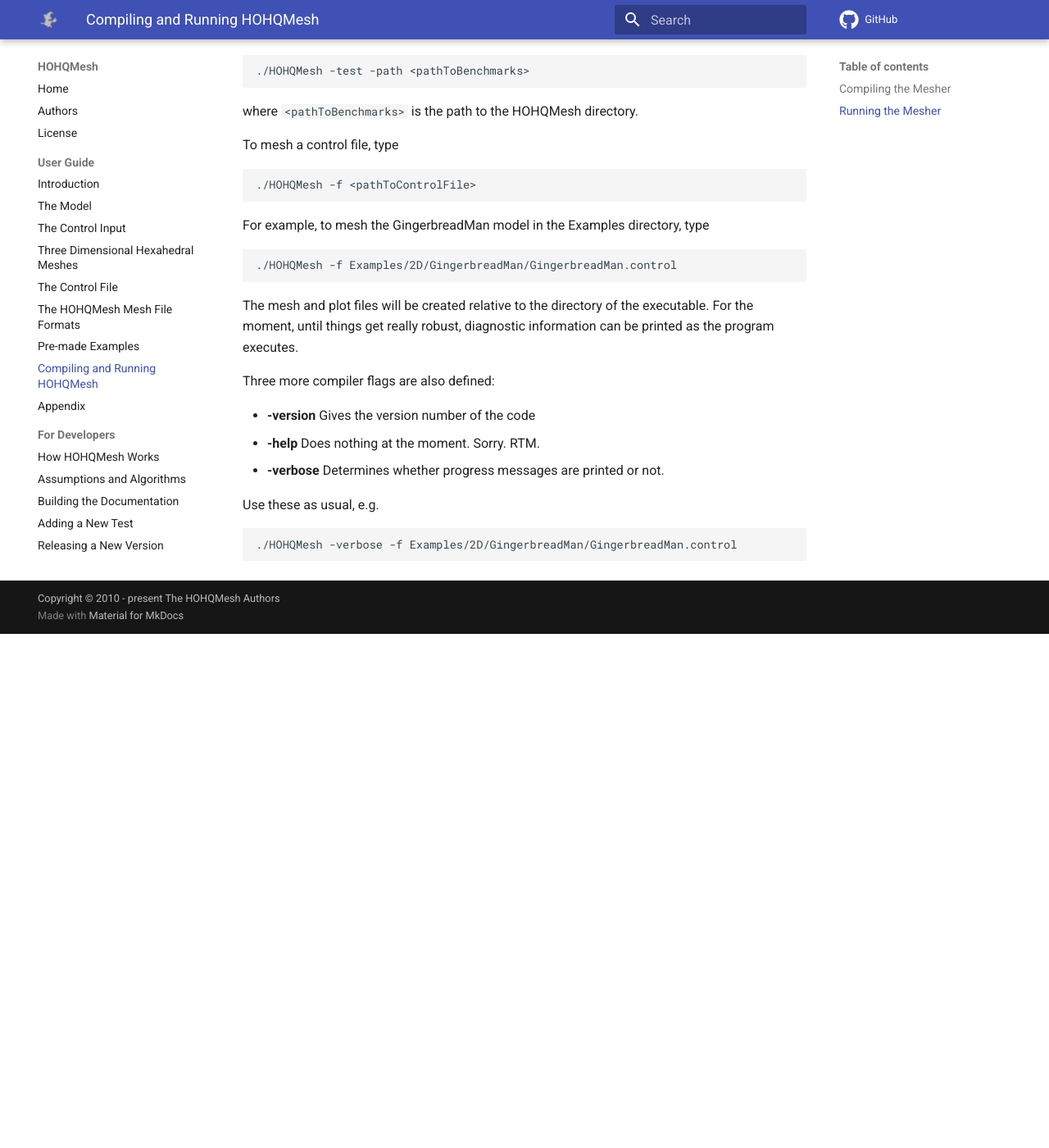
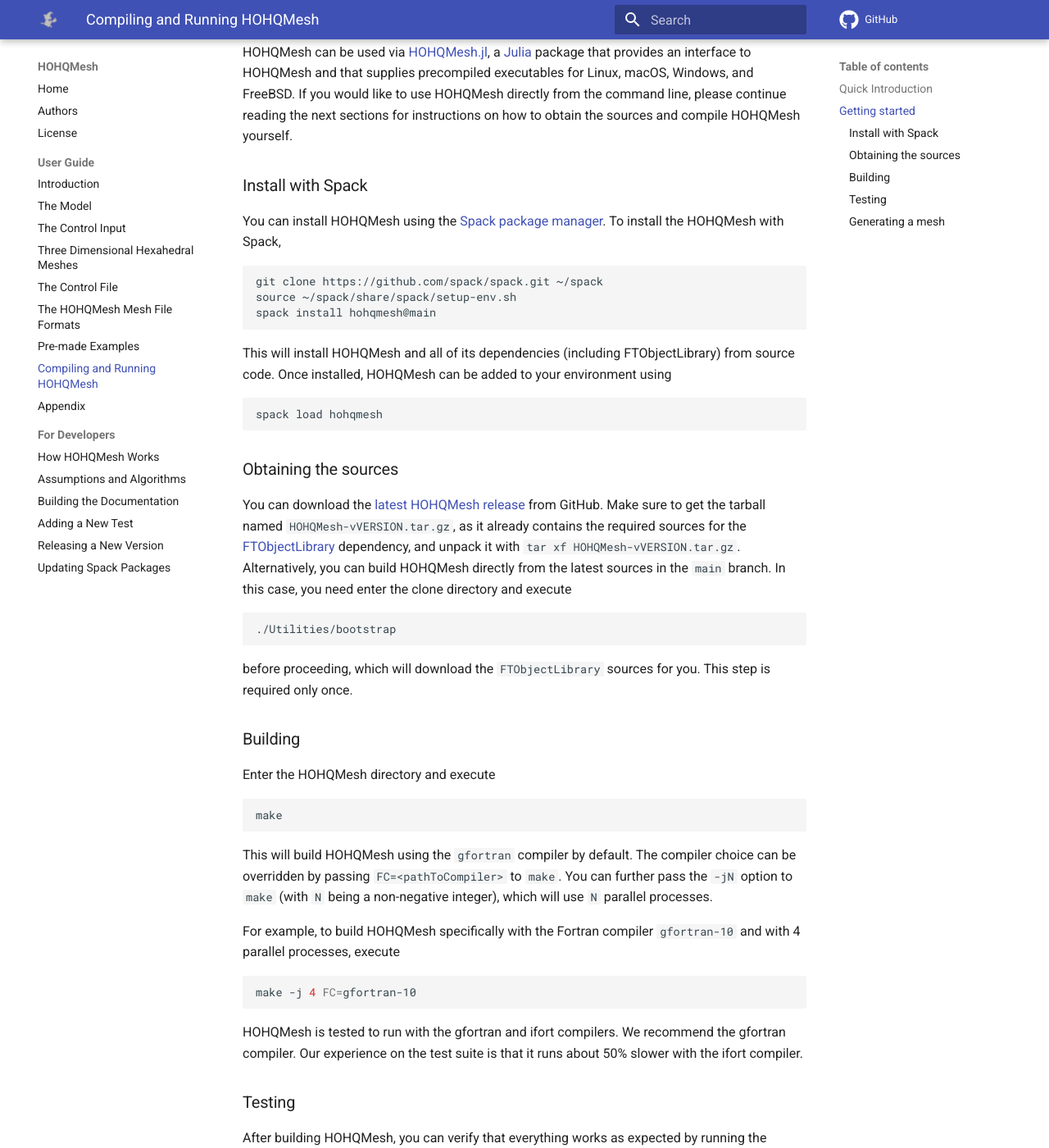
Before and after one commit to trixi-framework/HOHQMesh, an MkDocs documentation site: the page built from Documentation/docs/compiling-and-running-hohqmesh.md, in a window 1280 px wide and 1400 px high, scrolled down 714 px. Shown: the whole window at 82% size. Built offline with MkDocs 1.6.1 and Material for MkDocs 9.7.7, drawn with Linux system fonts in a browser that asks for light colours; comment, search, counter and statistics services are not loaded; before the commit the page ends 1487 px from its top, so only the background shows below that; some of the changed text lies outside the part shown.

Commit message:
Update docs
Add to the readme and documentation that both ifort and gfortran are supported, but that ifort was found to be slower. Copy the more extensive readme contents about compiling, etc. to the compiling section of the docs. Fix a couple of typos and minor edits.

````diff
--- a/Documentation/docs/compiling-and-running-hohqmesh.md
+++ b/Documentation/docs/compiling-and-running-hohqmesh.md
@@ -1,8 +1,8 @@
 # Compiling and Running HOHQMesh
-## Compiling the Mesher<a name="Compiling"></a>
+## Quick Introduction <a name="Compiling"></a>
 HOHQMesh is currently being distributed on gitHub. In that repository is a makefile, plus source, documentation (which contains this document) and a directory of examples.
 
-HOHQMesh is written in fortran90. It is known to compile and run with gfortran on Mac/Linux/Windows. Let us know if there are issues with other compilers. Or more recent versions of those.
+HOHQMesh is written in fortran 2018. It is known to compile and run with gfortran on Mac/Linux/Windows and with ifort on Mac and Linux. At the time of this writing, HOHQMesh compiles, but does not run correctly, with the nFortran compiler from nvidia. Let us know if there are issues with other compilers, or more recent versions of those.
 
 The mesher has one dependency, FTObjectLibrary, which supplies the container classes and exception classes. It is also available on gitHub under a project of that name.
 
@@ -15,16 +15,83 @@
 ```
 That will build HOHQMesh.
 
+## Getting started
 
-## Running the Mesher<a name="RunningIt"></a>
+HOHQMesh can be used via
+[HOHQMesh.jl](https://github.com/trixi-framework/HOHQMesh.jl), a
+[Julia](https://julialang.org) package that provides an interface to HOHQMesh and that
+supplies precompiled executables for Linux, macOS, Windows, and
+FreeBSD. If you would like to use HOHQMesh directly from the command line,
+please continue reading the next sections for instructions on how to obtain
+the sources and compile HOHQMesh yourself.
 
 
-To run the tests, type
+### Install with Spack
+You can install HOHQMesh using the [Spack package manager](https://spack.io).
+To install the HOHQMesh with Spack,
+```
+git clone https://github.com/spack/spack.git ~/spack
+source ~/spack/share/spack/setup-env.sh
+spack install hohqmesh@main
+```
+This will install HOHQMesh and all of its dependencies (including FTObjectLibrary) from source code.
+Once installed, HOHQMesh can be added to your environment using
+```
+spack load hohqmesh
+```
 
+
+### Obtaining the sources
+You can download the
+[latest HOHQMesh release](https://github.com/trixi-framework/HOHQMesh/releases/latest)
+from GitHub. Make sure to get the tarball named `HOHQMesh-vVERSION.tar.gz`, as
+it already contains the required sources for the
+[FTObjectLibrary](https://github.com/trixi-framework/FTObjectLibrary)
+dependency, and unpack it with `tar xf HOHQMesh-vVERSION.tar.gz`.
+Alternatively, you can build HOHQMesh directly from the latest sources in the
+`main` branch. In this case, you need enter the clone directory and execute
+```bash
+./Utilities/bootstrap
+```
+before proceeding, which will download the `FTObjectLibrary` sources for you.
+This step is required only once.
+
+### Building
+Enter the HOHQMesh directory and execute
+```shell
+make
+```
+This will build HOHQMesh using the `gfortran` compiler by default.
+The compiler choice can be overridden by passing `FC=<pathToCompiler>` to
+`make`.
+You can further pass the `-jN` option to `make` (with `N` being a non-negative
+integer), which will use `N` parallel processes.
+
+For example, to build HOHQMesh specifically with the Fortran compiler
+`gfortran-10` and with 4 parallel processes, execute
+```bash
+make -j 4 FC=gfortran-10
+```
+
+HOHQMesh is tested to run with the gfortran and ifort compilers. We recommend the gfortran compiler. Our experience on the test suite is that it runs about 50% slower with the ifort compiler.
+
+### Testing
+After building HOHQMesh, you can verify that everything works as expected by
+running the internal test suite. To execute the tests, type
 ```bash
 ./HOHQMesh -test -path <pathToBenchmarks>
 ```
-where `<pathToBenchmarks>` is the path to the HOHQMesh directory.
+where `<pathToBenchmarks>` is the path to the HOHQMesh directory. If you are
+inside the HOHQMesh directory, you can also omit the `-path` option, as it
+defaults to `.`.
+
+### Generating a mesh
+To mesh a control file, type
+```bash
+./HOHQMesh -f <pathToControlFile>
+```
+where `-f` allows you to provide the path to the control file for which you want
+to create your mesh.
 
 To mesh a control file, type
 
````
Also changed, not shown: Documentation/docs/assumptions-and-algorithms.md (+1 -1 lines), Documentation/docs/the-model.md (+3 -1 lines), LICENSE.md, README.md.
